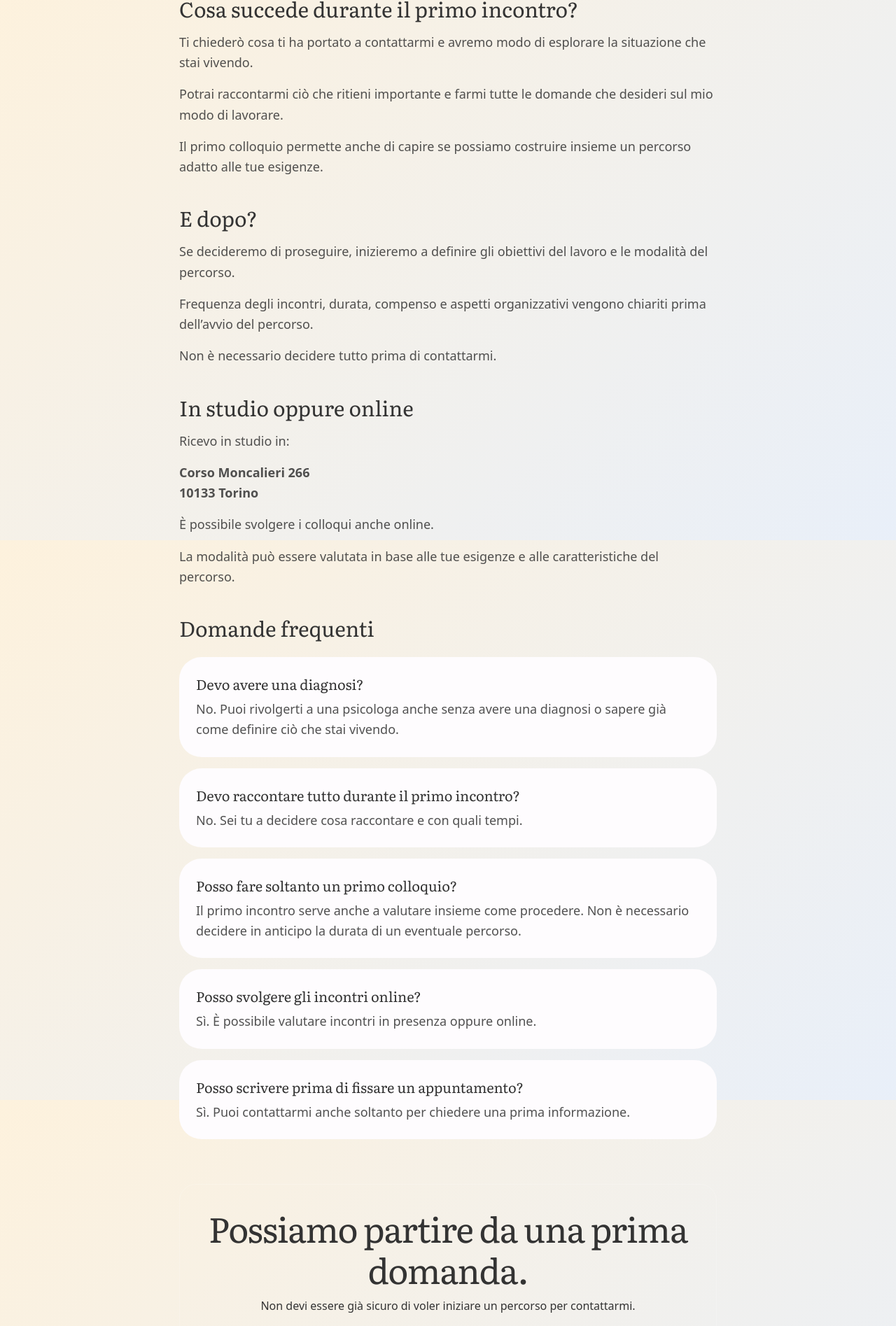
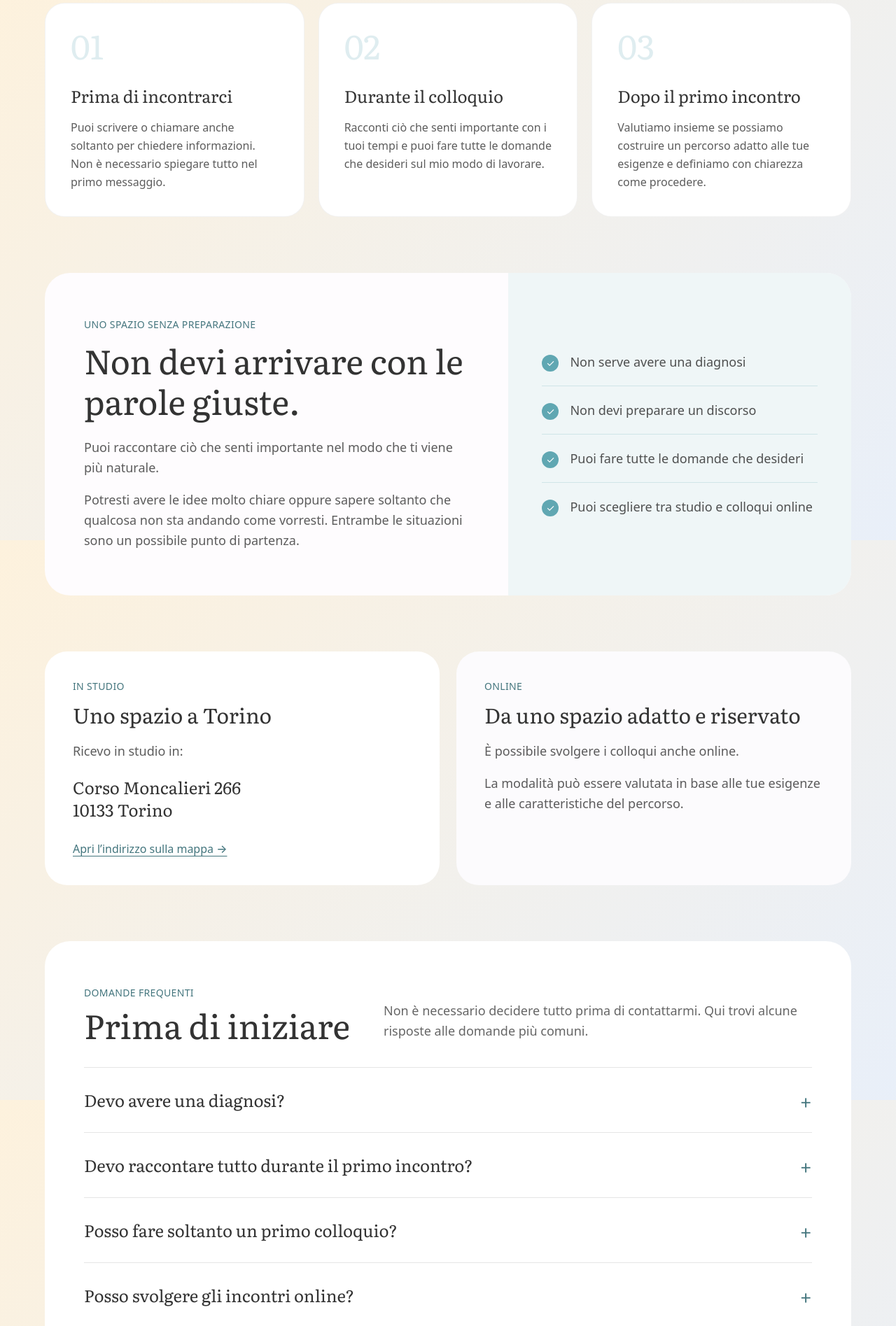
Before and after one commit to Delvezio/giuliaforcignano, a SvelteKit app: page /iniziare-un-percorso in a window 1280 px wide. Shown: the part 828-2723 px from the top of the page at 70% size. Built offline with nearby package versions, Linux system fonts and the light colour scheme.

Commit message:
feat: refine orientation and first meeting flows

```diff
--- a/src/lib/components/sections/FinalCta.svelte
+++ b/src/lib/components/sections/FinalCta.svelte
@@ -1,5 +1,6 @@
 <script lang="ts">
 	import Section from '$lib/components/ui/Section.svelte';
+	import Container from '$lib/components/ui/Container.svelte';
 	import Heading from '$lib/components/ui/Heading.svelte';
 	import Paragraph from '$lib/components/ui/Paragraph.svelte';
 	import Card from '$lib/components/ui/Card.svelte';
@@ -7,8 +8,7 @@
 
 	/** Testo */
 	export let title: string = '';
-  export let text: string =
-    '';
+	export let text: string = '';
 
 	/** CTA */
 	export let primaryHref: string = '';
@@ -16,26 +16,16 @@
 	export let secondaryHref: string | undefined = '';
 	export let secondaryLabel: string | undefined = '';
 	export let secondaryVariant: 'outline' | 'soft' = 'outline';
-
-  /** Sfondo sezione */
-  export let bg: 'none' | 'gradient' | 'accent2' = 'none';
-
-  // Applica bg della sezione via style (evita classi dinamiche)
-  $: sectionBgStyle =
-    bg === 'gradient'
-      ? 'background: var(--site-bg-gradient);'
-      : bg === 'accent2'
-      ? 'background: var(--accent2-50);'
-      : undefined;
 </script>
 
-<Section >
-  <Card bg="glass" padding="lg" className="max-w-3xl w-full mx-auto">
+<Section>
+	<Container>
+		<Card bg="glass" padding="lg" className="w-full">
 			{#if title}
-    <Heading level={2} align="center" className="mb-3">{title}</Heading>
+				<Heading level={2} align="center" className="mb-3 break-words">{title}</Heading>
 			{/if}
 			{#if text}
-    <Paragraph align="center" className="mb-5 max-w-prose mx-auto">{text}</Paragraph>
+				<Paragraph align="center" className="mb-5 max-w-4xl mx-auto">{text}</Paragraph>
 			{/if}
 			{#if primaryHref && primaryLabel}
 				<div class="flex flex-wrap justify-center gap-3">
@@ -48,4 +38,5 @@
 				</div>
 			{/if}
 		</Card>
+	</Container>
 </Section>
--- a/src/lib/components/sections/FirstMeetingTeaser.svelte
+++ b/src/lib/components/sections/FirstMeetingTeaser.svelte
@@ -6,16 +6,14 @@
 
 <Section className="py-12 md:py-20">
 	<Container>
-		<div
-			class="mx-auto max-w-3xl rounded-3xl bg-accent2-50 px-6 py-10 text-center md:px-12 md:py-14"
-		>
+		<div class="w-full rounded-[32px] bg-accent2-50 px-6 py-10 text-center md:px-12 md:py-16">
 			<p class="mb-3 text-sm font-medium uppercase tracking-wide text-accent1-800">
 				INIZIARE UN PERCORSO
 			</p>
 			<h2 class="mb-6 font-heading text-3xl text-ink md:text-4xl">
 				Non devi sapere già da dove cominciare.
 			</h2>
-			<div class="mx-auto max-w-2xl space-y-4 text-lg leading-relaxed text-ink/80">
+			<div class="mx-auto max-w-4xl space-y-4 text-lg leading-relaxed text-ink/80">
 				<p>
 					Il primo incontro serve anche a questo: raccontare ciò che stai vivendo con i tuoi tempi,
 					fare domande e iniziare a comprendere insieme quale può essere il percorso più adatto alle
--- a/src/lib/components/sections/Orientamento.svelte
+++ b/src/lib/components/sections/Orientamento.svelte
@@ -4,10 +4,16 @@
 	import percorsi from '$lib/content/orientamento.json';
 	import Section from '$lib/components/ui/Section.svelte';
 	import Container from '$lib/components/ui/Container.svelte';
+	import Button from '$lib/components/ui/Button.svelte';
+
+	export let standalone = false;
+	export let showPageLink = true;
 
 	let selected: (typeof percorsi)[number] | null = null;
 	let phase = 0;
 	let panel: HTMLDivElement;
+	const whatsappHref =
+		'https://wa.me/393403783231?text=Ciao%20Giulia%2C%20ho%20completato%20il%20percorso%20di%20orientamento%20sul%20tuo%20sito%20e%20vorrei%20chiederti%20alcune%20informazioni%20sul%20primo%20incontro.';
 
 	async function advance(next: number) {
 		phase = next;
@@ -26,14 +32,16 @@
 	}
 </script>
 
-<Section className="py-12 md:py-20">
+<Section className={standalone ? 'pb-12 md:pb-20' : 'py-12 md:py-20'}>
 	<Container>
-		<div class="mx-auto mb-10 max-w-3xl text-center">
+		<div class="mx-auto mb-10 max-w-4xl text-center">
 			<p class="mb-3 text-sm font-medium uppercase tracking-wide text-accent1-800">
 				COSA TI PORTA QUI?
 			</p>
-			<h2 class="font-heading mb-5 text-3xl text-ink md:text-4xl">
-				A volte si può iniziare da ciò che stiamo vivendo.
+			<h2 class="font-heading mb-5 text-3xl text-ink md:text-5xl">
+				{standalone
+					? 'Puoi partire dalla situazione che senti più vicina.'
+					: 'A volte si può iniziare da ciò che stiamo vivendo.'}
 			</h2>
 			<p class="mb-3 text-lg text-ink/80">
 				Non è sempre facile dare un nome a ciò che ci accade o sapere già quale percorso cercare.
@@ -42,6 +50,14 @@
 				Puoi partire dalla situazione che senti più vicina alla tua esperienza. Non è un test e non
 				restituisce diagnosi: è soltanto un modo per orientarti tra i contenuti del sito.
 			</p>
+			{#if showPageLink && !standalone}
+				<a
+					href={resolve('/da-dove-iniziare')}
+					class="mt-5 inline-flex font-medium text-accent1-800 underline decoration-1 underline-offset-4 transition hover:decoration-2 focus-visible:outline-none focus-visible:ring-2 focus-visible:ring-accent1-800 motion-reduce:transition-none"
+				>
+					Preferisci prenderti qualche minuto? Apri il percorso in una pagina dedicata →
+				</a>
+			{/if}
 		</div>
 
 		<div class="grid gap-4 sm:grid-cols-2 lg:grid-cols-3">
@@ -136,6 +152,14 @@
 								</li>
 							{/each}
 						</ul>
+						<div class="mt-8 rounded-3xl border border-accent1-200 bg-white p-6 text-center md:p-8">
+							<h4 class="font-heading mb-2 text-2xl text-ink">Vuoi fare una prima domanda?</h4>
+							<p class="mx-auto mb-5 max-w-2xl text-base leading-relaxed text-ink/75">
+								Il messaggio non include le risposte che hai dato. Potrai scegliere liberamente cosa
+								raccontare e con quali parole.
+							</p>
+							<Button href={whatsappHref}>Scrivimi su WhatsApp</Button>
+						</div>
 					{/if}
 
 					<div class="mt-8 flex flex-wrap gap-5 text-sm font-medium">
--- a/src/lib/config/site.ts
+++ b/src/lib/config/site.ts
@@ -60,6 +60,11 @@
 		description:
 			'Come funziona il primo incontro con Giulia Forcignanò: cosa aspettarsi, cosa raccontare, sedute in studio a Torino oppure online.'
 	},
+	'/da-dove-iniziare': {
+		title: 'Da dove iniziare | Psicologa Torino | Giulia Forcignanò',
+		description:
+			'Un breve percorso non diagnostico per orientarti tra i contenuti e capire da dove iniziare un percorso psicologico con Giulia Forcignanò.'
+	},
 	'/contatti': {
 		title: 'Contatti | Psicologa Torino | Giulia Forcignanò',
 		description:
--- a/src/routes/+page.svelte
+++ b/src/routes/+page.svelte
@@ -23,6 +23,8 @@
 	secondaryLabel="Scopri di più"
 	secondaryVariant="outline"
 />
+
+<Orientamento />
 
 <SectionHeader
 	title="Inizia un percorso consapevole verso "
@@ -65,9 +67,6 @@
 	alt="Materiali e follow-up"
 />
 
-
-<Orientamento />
-
 <Services />
 
 <FirstMeetingTeaser />
--- a/src/routes/ambiti/+page.svelte
+++ b/src/routes/ambiti/+page.svelte
@@ -38,7 +38,7 @@
 
 <Section className="py-12 md:py-16">
 	<Container>
-		<div class="mx-auto max-w-3xl rounded-3xl bg-accent2-50 px-6 py-10 text-center md:p-12">
+		<div class="w-full rounded-[32px] bg-accent2-50 px-6 py-10 text-center md:p-14">
 			<h2 class="font-heading mb-4 text-3xl text-ink">
 				Non sai quale ambito descrive meglio quello che stai vivendo?
 			</h2>
--- a/src/routes/iniziare-un-percorso/+page.svelte
+++ b/src/routes/iniziare-un-percorso/+page.svelte
@@ -3,6 +3,31 @@
 	import Section from '$lib/components/ui/Section.svelte';
 	import Container from '$lib/components/ui/Container.svelte';
 	import FinalCta from '$lib/components/sections/FinalCta.svelte';
+
+	const moments = [
+		{
+			number: '01',
+			title: 'Prima di incontrarci',
+			text: 'Puoi scrivere o chiamare anche soltanto per chiedere informazioni. Non è necessario spiegare tutto nel primo messaggio.'
+		},
+		{
+			number: '02',
+			title: 'Durante il colloquio',
+			text: 'Racconti ciò che senti importante con i tuoi tempi e puoi fare tutte le domande che desideri sul mio modo di lavorare.'
+		},
+		{
+			number: '03',
+			title: 'Dopo il primo incontro',
+			text: 'Valutiamo insieme se possiamo costruire un percorso adatto alle tue esigenze e definiamo con chiarezza come procedere.'
+		}
+	];
+
+	const reassurances = [
+		'Non serve avere una diagnosi',
+		'Non devi preparare un discorso',
+		'Puoi fare tutte le domande che desideri',
+		'Puoi scegliere tra studio e colloqui online'
+	];
 
 	const questions = [
 		{
@@ -33,91 +58,145 @@
 <PageHeader
 	eyebrow="INIZIARE UN PERCORSO"
 	title="Il primo incontro: uno spazio per capire da dove partire"
+	intro="Decidere di contattare una psicologa può far nascere molte domande. Il primo incontro serve proprio a conoscerci e iniziare a comprendere insieme ciò che ti ha portato qui."
+	panel
+	panelBg="bg-white"
+	image
+	imageSrc="/img/photo/giulia-forcignano-psicologa-5.jpeg"
+	imageAlt="Giulia Forcignanò nel suo studio"
+	align="start"
 />
 
-<Section className="pb-12 md:pb-16">
+<Section className="py-12 md:py-20">
 	<Container>
-		<article class="mx-auto max-w-3xl space-y-10 text-lg leading-relaxed text-ink/85">
-			<div class="space-y-4">
-				<p>Decidere di contattare una psicologa può far nascere molte domande.</p>
-				<p>Cosa devo raccontare? Da dove comincio? Devo sapere già qual è il mio problema?</p>
-				<p>La risposta è no.</p>
-				<p>
-					Il primo incontro serve proprio a conoscerci e iniziare a comprendere insieme ciò che ti
-					ha portato qui.
+		<div class="grid gap-5 lg:grid-cols-3">
+			{#each moments as moment (moment.number)}
+				<section
+					class="relative overflow-hidden rounded-[28px] border border-black/5 bg-white p-7 md:p-9"
+				>
+					<p class="font-heading mb-8 text-5xl text-accent1-200" aria-hidden="true">
+						{moment.number}
 					</p>
+					<h2 class="font-heading mb-4 text-2xl text-ink">{moment.title}</h2>
+					<p class="leading-relaxed text-ink/80">{moment.text}</p>
+				</section>
+			{/each}
 		</div>
+	</Container>
+</Section>
 
-			<section class="space-y-4">
-				<h2 class="font-heading text-3xl text-ink">Non devi arrivare con le parole giuste</h2>
+<Section className="pb-12 md:pb-20">
+	<Container>
+		<section class="grid overflow-hidden rounded-[36px] bg-accent2-50 lg:grid-cols-[1.15fr_0.85fr]">
+			<div class="px-6 py-12 sm:px-10 md:px-14 md:py-16">
+				<p class="mb-3 text-sm font-medium uppercase tracking-wide text-accent1-800">
+					UNO SPAZIO SENZA PREPARAZIONE
+				</p>
+				<h2 class="font-heading mb-6 max-w-3xl text-4xl leading-tight text-ink md:text-5xl">
+					Non devi arrivare con le parole giuste.
+				</h2>
+				<div class="max-w-3xl space-y-4 text-lg leading-relaxed text-ink/80">
 					<p>Puoi raccontare ciò che senti importante nel modo che ti viene più naturale.</p>
 					<p>
 						Potresti avere le idee molto chiare oppure sapere soltanto che qualcosa non sta andando
-					come vorresti.
+						come vorresti. Entrambe le situazioni sono un possibile punto di partenza.
 					</p>
-				<p>Entrambe le situazioni sono un possibile punto di partenza.</p>
+				</div>
+			</div>
+			<div class="flex items-center bg-accent1-100 px-6 py-10 sm:px-10 md:px-12">
+				<ul class="w-full space-y-5">
+					{#each reassurances as reassurance (reassurance)}
+						<li
+							class="flex items-start gap-4 border-b border-accent1-300 pb-5 last:border-0 last:pb-0"
+						>
+							<span
+								class="mt-1 grid h-6 w-6 shrink-0 place-items-center rounded-full bg-accent1-500 text-sm text-white"
+								aria-hidden="true">✓</span
+							>
+							<span class="text-lg text-ink/85">{reassurance}</span>
+						</li>
+					{/each}
+				</ul>
+			</div>
+		</section>
+	</Container>
+</Section>
+
+<Section className="pb-12 md:pb-20">
+	<Container>
+		<div class="grid gap-6 lg:grid-cols-2">
+			<section class="rounded-[32px] bg-white p-7 md:p-10">
+				<p class="mb-3 text-sm font-medium uppercase tracking-wide text-accent1-800">IN STUDIO</p>
+				<h2 class="font-heading mb-5 text-3xl text-ink">Uno spazio a Torino</h2>
+				<p class="mb-5 text-lg leading-relaxed text-ink/80">Ricevo in studio in:</p>
+				<address class="font-heading mb-7 text-2xl not-italic text-ink">
+					Corso Moncalieri 266<br />10133 Torino
+				</address>
+				<a
+					href="https://www.google.com/maps/search/?api=1&query=Corso+Moncalieri+266+Torino"
+					target="_blank"
+					rel="noreferrer"
+					class="font-medium text-accent1-800 underline underline-offset-4 focus-visible:outline-none focus-visible:ring-2 focus-visible:ring-accent1-800"
+					>Apri l’indirizzo sulla mappa →</a
+				>
 			</section>
 
-			<section class="space-y-4">
-				<h2 class="font-heading text-3xl text-ink">Cosa succede durante il primo incontro?</h2>
-				<p>
-					Ti chiederò cosa ti ha portato a contattarmi e avremo modo di esplorare la situazione che
-					stai vivendo.
-				</p>
-				<p>
-					Potrai raccontarmi ciò che ritieni importante e farmi tutte le domande che desideri sul
-					mio modo di lavorare.
-				</p>
-				<p>
-					Il primo colloquio permette anche di capire se possiamo costruire insieme un percorso
-					adatto alle tue esigenze.
-				</p>
-			</section>
-
-			<section class="space-y-4">
-				<h2 class="font-heading text-3xl text-ink">E dopo?</h2>
-				<p>
-					Se decideremo di proseguire, inizieremo a definire gli obiettivi del lavoro e le modalità
-					del percorso.
-				</p>
-				<p>
-					Frequenza degli incontri, durata, compenso e aspetti organizzativi vengono chiariti prima
-					dell’avvio del percorso.
-				</p>
-				<p>Non è necessario decidere tutto prima di contattarmi.</p>
-			</section>
-
-			<section class="space-y-4">
-				<h2 class="font-heading text-3xl text-ink">In studio oppure online</h2>
-				<p>Ricevo in studio in:</p>
-				<address class="not-italic font-semibold">Corso Moncalieri 266<br />10133 Torino</address>
+			<section class="rounded-[32px] bg-accent3-50 p-7 md:p-10">
+				<p class="mb-3 text-sm font-medium uppercase tracking-wide text-accent1-800">ONLINE</p>
+				<h2 class="font-heading mb-5 text-3xl text-ink">Da uno spazio adatto e riservato</h2>
+				<div class="space-y-4 text-lg leading-relaxed text-ink/80">
 					<p>È possibile svolgere i colloqui anche online.</p>
 					<p>
 						La modalità può essere valutata in base alle tue esigenze e alle caratteristiche del
 						percorso.
 					</p>
+				</div>
 			</section>
+		</div>
+	</Container>
+</Section>
 
-			<section>
-				<h2 class="font-heading mb-6 text-3xl text-ink">Domande frequenti</h2>
-				<div class="space-y-4">
+<Section className="pb-12 md:pb-20">
+	<Container>
+		<section class="w-full rounded-[36px] bg-white px-6 py-10 sm:px-10 md:px-14 md:py-16">
+			<div class="mb-9 grid gap-5 md:grid-cols-[0.8fr_1.2fr] md:items-end">
+				<div>
+					<p class="mb-3 text-sm font-medium uppercase tracking-wide text-accent1-800">
+						DOMANDE FREQUENTI
+					</p>
+					<h2 class="font-heading text-4xl text-ink md:text-5xl">Prima di iniziare</h2>
+				</div>
+				<p class="max-w-2xl text-lg leading-relaxed text-ink/75 md:justify-self-end">
+					Non è necessario decidere tutto prima di contattarmi. Qui trovi alcune risposte alle
+					domande più comuni.
+				</p>
+			</div>
+
+			<div class="divide-y divide-black/10 border-y border-black/10">
 				{#each questions as item (item.question)}
-						<div class="rounded-2xl bg-accent2-50 p-6">
-							<h3 class="font-heading mb-2 text-xl text-ink">{item.question}</h3>
-							<p>{item.answer}</p>
-						</div>
+					<details class="group py-2">
+						<summary
+							class="flex cursor-pointer list-none items-center justify-between gap-6 py-5 text-left font-heading text-xl text-ink focus-visible:outline-none focus-visible:ring-2 focus-visible:ring-accent1-800 md:text-2xl"
+						>
+							{item.question}
+							<span
+								class="text-3xl font-normal text-accent1-800 transition group-open:rotate-45 motion-reduce:transition-none"
+								aria-hidden="true">+</span
+							>
+						</summary>
+						<p class="max-w-4xl pb-6 pr-10 text-lg leading-relaxed text-ink/80">{item.answer}</p>
+					</details>
 				{/each}
 			</div>
 		</section>
-		</article>
 	</Container>
 </Section>
 
 <FinalCta
 	title="Possiamo partire da una prima domanda."
 	text="Non devi essere già sicuro di voler iniziare un percorso per contattarmi."
-	primaryHref="mailto:info@giuliaforcignano.it"
-	primaryLabel="Scrivimi"
+	primaryHref="https://wa.me/393403783231?text=Ciao%20Giulia%2C%20ho%20visitato%20il%20tuo%20sito%20e%20vorrei%20chiederti%20alcune%20informazioni%20sul%20primo%20incontro."
+	primaryLabel="Scrivimi su WhatsApp"
 	secondaryHref="tel:+393403783231"
 	secondaryLabel="Chiamami"
 />
```
Also changed, not shown: src/lib/components/sections/AmbitiGrid.svelte (+10 -9 lines), src/lib/components/ui/Button.svelte (+16 -17 lines), src/routes/da-dove-iniziare/+page.svelte (added, +24 -0 lines), 6 other files (tests, documents, lock files or other folders). Lines whose indentation alone changed are shown as unchanged.
